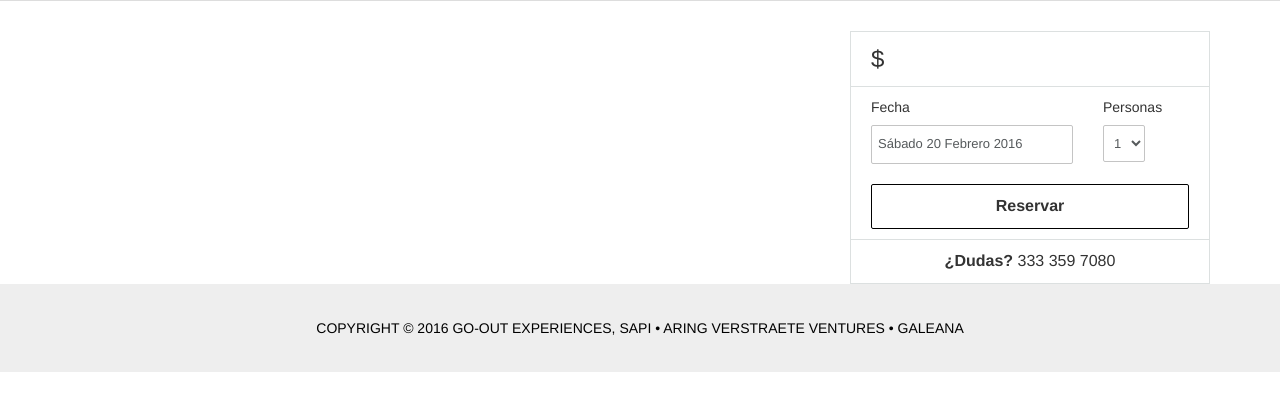
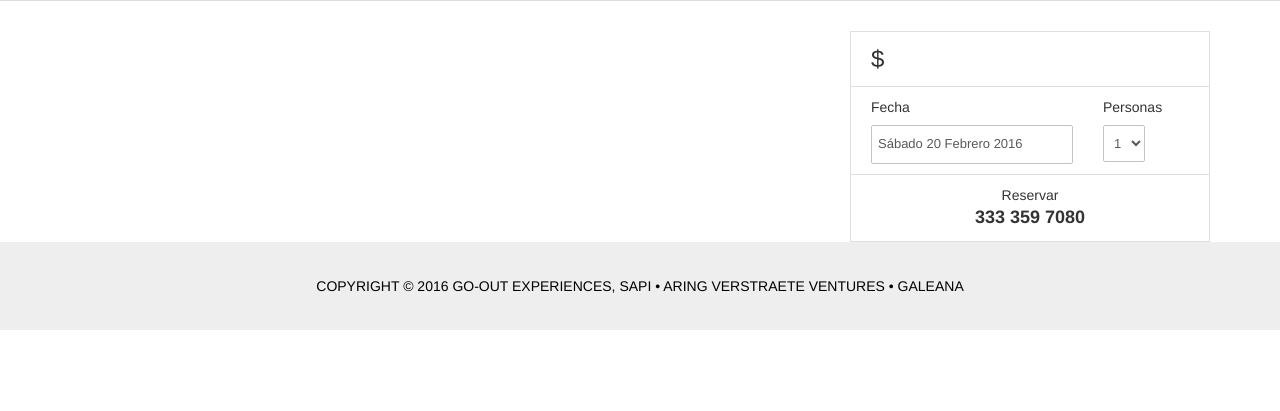
Before and after one commit to Go-Out/goout, a Django app: template app/templates/app/detail.html in a window 1280 px wide. Shown: the part 350-761 px from the top of the page. Run offline with Django 3.2, Linux system fonts and the light colour scheme; the template is opened without the code that fills it, so the values that code supplies are empty; parts of the project's set-up code (start-up, migrations or seed data) failed here and were passed over; some libraries are stand-ins or nearby versions.

Commit message:
Replaced payment link by booking number

```diff
--- a/app/static/app/stylesheets/detail.css
+++ b/app/static/app/stylesheets/detail.css
@@ -44,6 +44,16 @@
   border-top: 1px solid #dce0e0;
   font-size: 16px;
   text-align: center;
+}
+.booking {
+  border-top: 1px solid #dce0e0;
+  text-align: center;
+}
+.booking p {
+  margin: 0;
+}
+.booking-number {
+  font-size: 18px;
 }
 
 .section {
--- a/app/templates/app/detail.html
+++ b/app/templates/app/detail.html
@@ -100,10 +100,14 @@
             </select>
           </div>
         </div>
-        <div class="box-row">
+        <!-- <div class="box-row">
           <strong><a class="payment-link" href="{% url 'payment' experience.id %}">Reservar</a></strong>
+        </div> -->
+        <div class="box-row booking">
+          <p>Reservar </p>
+          <p class="booking-number"><strong>333 359 7080</strong></p>
         </div>
-        <div class="box-row doubts"><strong>¿Dudas?</strong> 333 359 7080</div>
+        <!-- <div class="box-row doubts"><strong>¿Dudas?</strong> 333 359 7080</div> -->
       </div>
     </div>
   </div>
```
